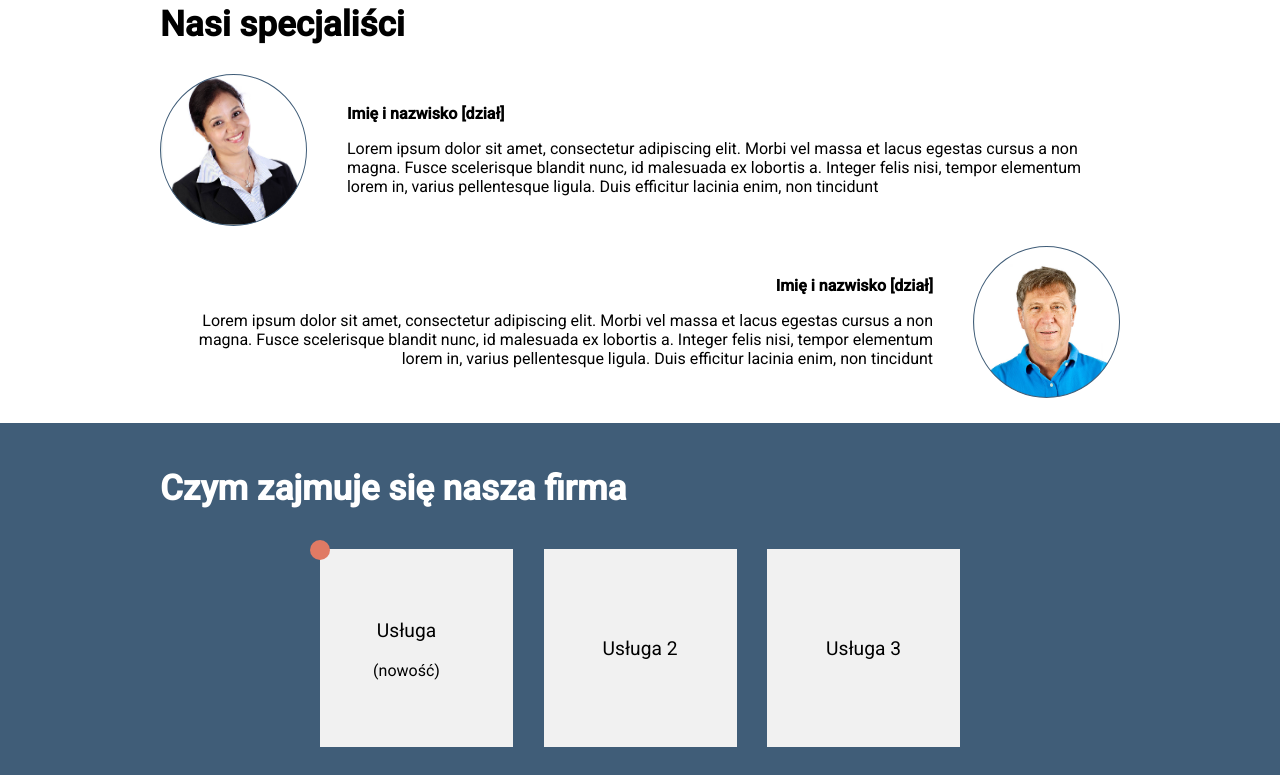
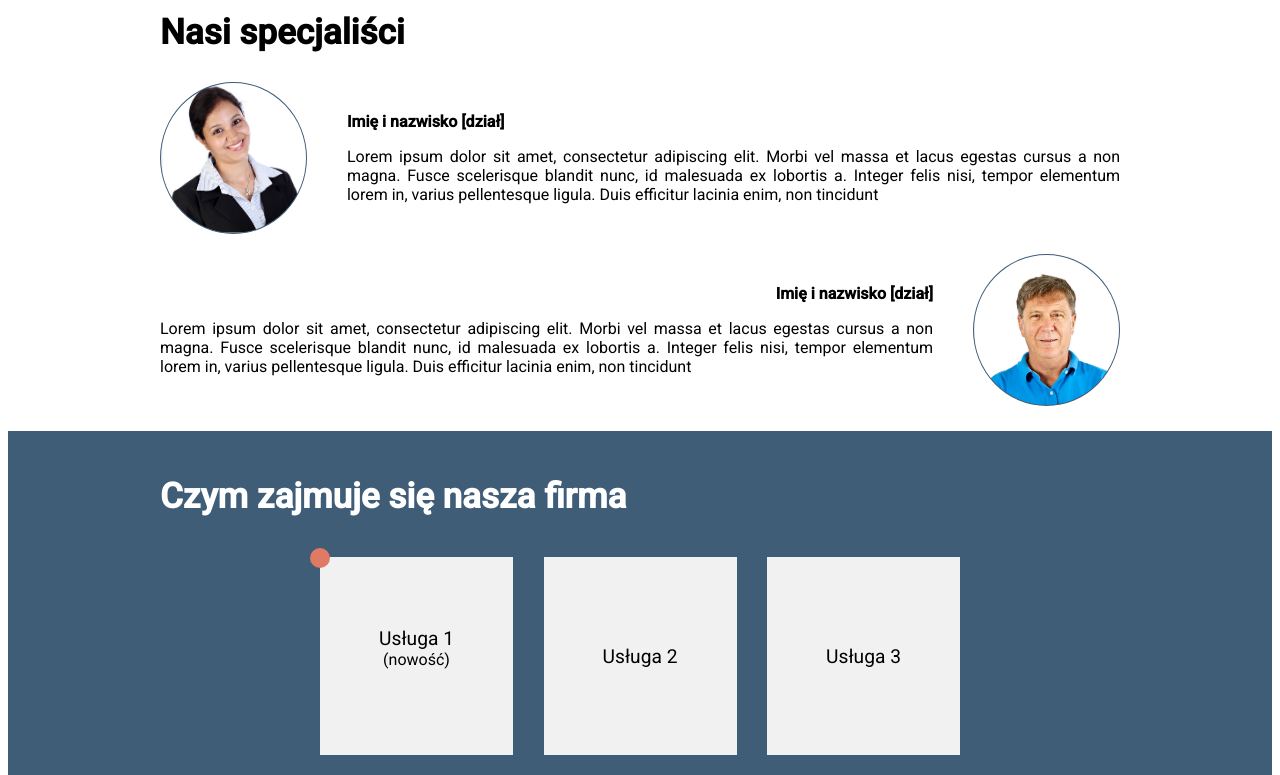
Before and after one commit to romanpajak/the-first-react-project-made-on-a-bootcamp, a React (Create React App) app in the folder react-project-1/: page / in a window 1280 px wide. Shown: the part 900-1675 px from the top of the page. Built offline with nearby package versions, Linux system fonts and the light colour scheme.

Commit message:
project done

```diff
--- a/react-project-1/src/App.css
+++ b/react-project-1/src/App.css
@@ -120,6 +120,9 @@ h2 {
   margin-bottom: 10px;
   margin: 15px 0;
 }
+.description p:nth-of-type(2) {
+  text-align: justify;
+}
 /* third section styles */
 .thirdSection {
   width: 100%;
@@ -145,7 +148,7 @@ h2 {
   align-items: center;
   justify-content: center;
   margin-bottom: 30px;
-  box-sizing: content-box;
+  /* box-sizing: content-box; */
   font-size: larger;
 }
 .textContainer {
@@ -154,8 +157,9 @@ h2 {
   display: block;
 }
 
-.textContainer:first-child{
+.textContainer p:nth-of-type(1) {
   text-align: center;
+  margin-bottom: 0px;
 }
 .box:hover {
   transform: scale(1.05);
@@ -169,12 +173,13 @@ h2 {
   position: relative;
   background: #e07a64;
   border-radius: 100%;
-  top: -98px;
-  left: -130px;
+  top: -137px;
+  left: -69px;
 }
 .text-smaller {
   font-size: smaller;
   text-align: center;
+  margin-top: 0px;
 }
 /* footer styles */
 .footer {
@@ -212,7 +217,6 @@ h2 {
   margin: 10px 0;
 }
 
-
 @media screen and (min-width: 580px) {
   h1,
   h2 {
@@ -228,7 +232,6 @@ h2 {
     margin: 0 auto;
   }
   .description {
-    /* max-width: 540px; */
     margin: 0 auto;
   }
 }
--- a/react-project-1/src/Reset.css
+++ /dev/null
@@ -1,43 +0,0 @@
-html, body, div, span, applet, object, iframe,
-h1, h2, h3, h4, h5, h6, p, blockquote, pre,
-a, abbr, acronym, address, big, cite, code,
-del, dfn, em, img, ins, kbd, q, s, samp,
-small, strike, strong, sub, sup, tt, var,
-b, u, i, center,
-dl, dt, dd, ol, ul, li,
-fieldset, form, label, legend,
-table, caption, tbody, tfoot, thead, tr, th, td,
-article, aside, canvas, details, embed,
-figure, figcaption, footer, header, hgroup,
-menu, nav, output, ruby, section, summary,
-time, mark, audio, video {
-	margin: 0;
-	padding: 0;
-	border: 0;
-	font-size: 100%;
-	font: inherit;
-	vertical-align: baseline;
-}
-/* HTML5 display-role reset for older browsers */
-article, aside, details, figcaption, figure,
-footer, header, hgroup, menu, nav, section {
-	display: block;
-}
-body {
-	line-height: 1;
-}
-ol, ul {
-	list-style: none;
-}
-blockquote, q {
-	quotes: none;
-}
-blockquote:before, blockquote:after,
-q:before, q:after {
-	content: '';
-	content: none;
-}
-table {
-	border-collapse: collapse;
-	border-spacing: 0;
-}
--- a/react-project-1/src/Styles.css
+++ b/react-project-1/src/Styles.css
@@ -1,2 +1,2 @@
-@import url('https://fonts.googleapis.com/css2?family=Roboto:wght@300;400;500&display=swap');
-@import url('https://cdnjs.cloudflare.com/ajax/libs/font-awesome/4.7.0/css/font-awesome.min.css');
+@import url("https://fonts.googleapis.com/css2?family=Roboto:wght@300;400;500&display=swap");
+@import url("https://cdnjs.cloudflare.com/ajax/libs/font-awesome/4.7.0/css/font-awesome.min.css");
--- a/react-project-1/src/components/Box.jsx
+++ b/react-project-1/src/components/Box.jsx
@@ -1,9 +1,20 @@
-
-function Box({boxName}) {
-    return(
-    <div className="box">
+function Box({ isNew, boxName }) {
+  if (isNew === false) {
+    return (
+      <div className="box">
         <p>{boxName}</p>
-    </div>
-    )
-};
+      </div>
+    );
+  } else {
+    return (
+      <div className="box">
+        <div className="textContainer">
+          <p>{boxName}</p>
+          <p className="text-smaller">(nowość)</p>
+          <div className="circle"></div>
+        </div>
+      </div>
+    );
+  }
+}
 export default Box;
--- a/react-project-1/src/components/BoxContainer.jsx
+++ b/react-project-1/src/components/BoxContainer.jsx
@@ -1,22 +1,25 @@
 import Box from "./Box";
-import BoxDistincted from "./BoxDistincted";
-function BoxContainer(){
-    const services=["Usługa","Usługa 2","Usługa 3","Usługa 4","Usługa 5","Usługa 6"];
-    let listItems = services.map((name) =>{
-    if (name==="Usługa"){
-    return <BoxDistincted boxName={name}/>
-  }else{
-    return <Box distinction={true} boxName={name}/>
-  }
+function BoxContainer() {
+  const services = [
+    "Usługa 1",
+    "Usługa 2",
+    "Usługa 3",
+    "Usługa 4",
+    "Usługa 5",
+    "Usługa 6",
+  ];
+  let listItems = services.map((name) => {
+    if (name === "Usługa 1") {
+      return <Box isNew={true} boxName={name} />;
+    } else {
+      return <Box isNew={false} boxName={name} />;
     }
-    );
+  });
 
-    return(
-      <>
-        <div className="boxContainer">
-        {listItems}
-        </div>
-        </>
-    )
+  return (
+    <>
+      <div className="boxContainer">{listItems}</div>
+    </>
+  );
 }
 export default BoxContainer;
--- a/react-project-1/src/components/BoxDistincted.jsx
+++ /dev/null
@@ -1,12 +0,0 @@
-function BoxDistincted({ boxName }) {
-  return (
-    <div className="box">
-      <div className="textContainer">
-        <p>{boxName}</p>
-        <p className="text-smaller">(nowość)</p>
-      </div>
-      <div className="circle"></div>
-    </div>
-  );
-}
-export default BoxDistincted;
--- a/react-project-1/src/components/NavbarContents.jsx
+++ b/react-project-1/src/components/NavbarContents.jsx
@@ -1,11 +1,11 @@
-function NavbarContents(){
-    return(
+function NavbarContents() {
+  return (
     <>
       <a href="#">Moja firma</a>
       <a href="#about">o nas</a>
       <a href="#offer">oferta</a>
       <a href="#">kontakt</a>
     </>
-    )
+  );
 }
 export default NavbarContents;
```
Also changed, not shown: react-project-1/src/App.js (+12 -13 lines), react-project-1/src/components/Footer.jsx (+4 -6 lines), react-project-1/src/components/Navbar.jsx (+8 -8 lines), react-project-1/src/components/SecondSection.jsx (+8 -8 lines), react-project-1/src/index.js (+5 -6 lines). Lines whose indentation alone changed are shown as unchanged.
